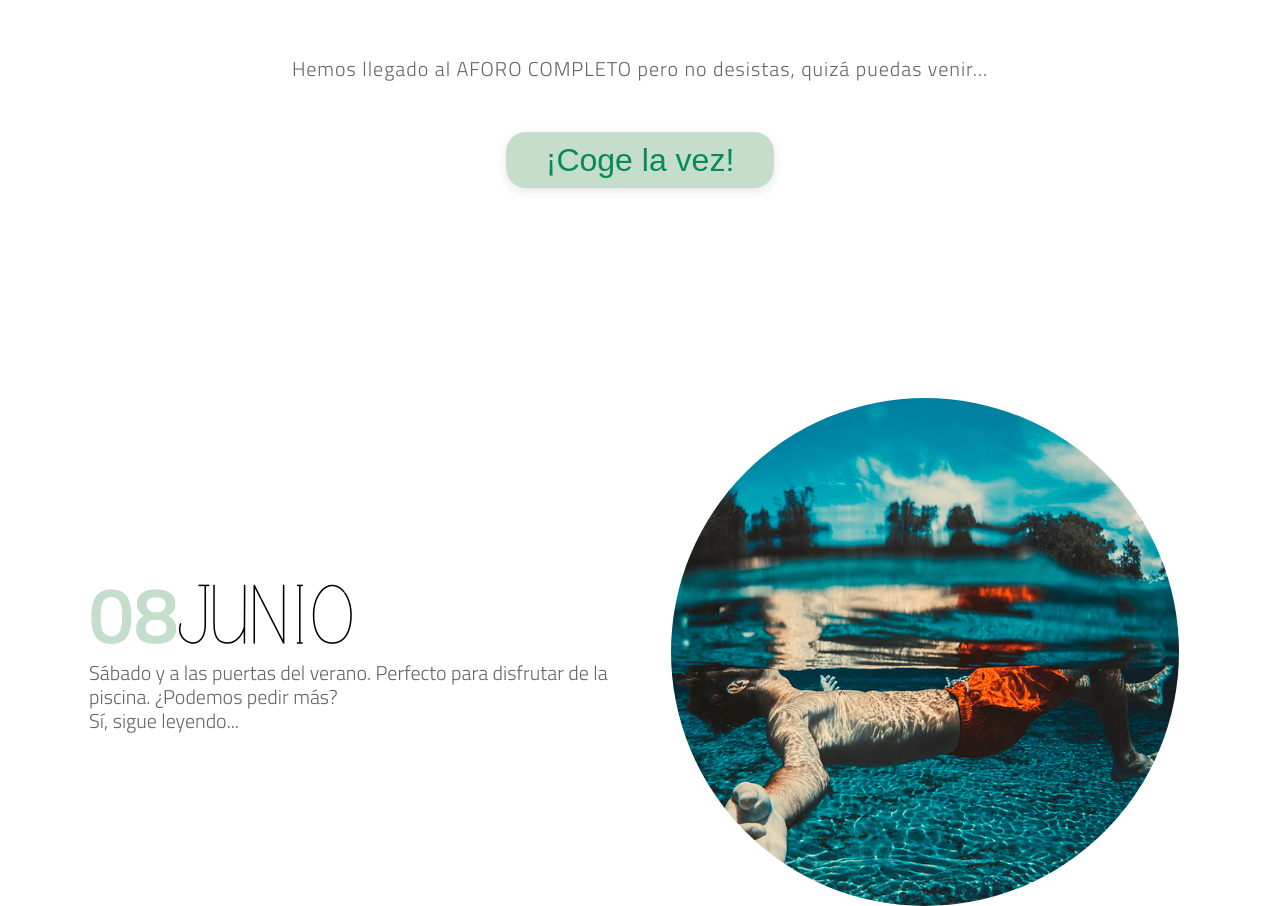
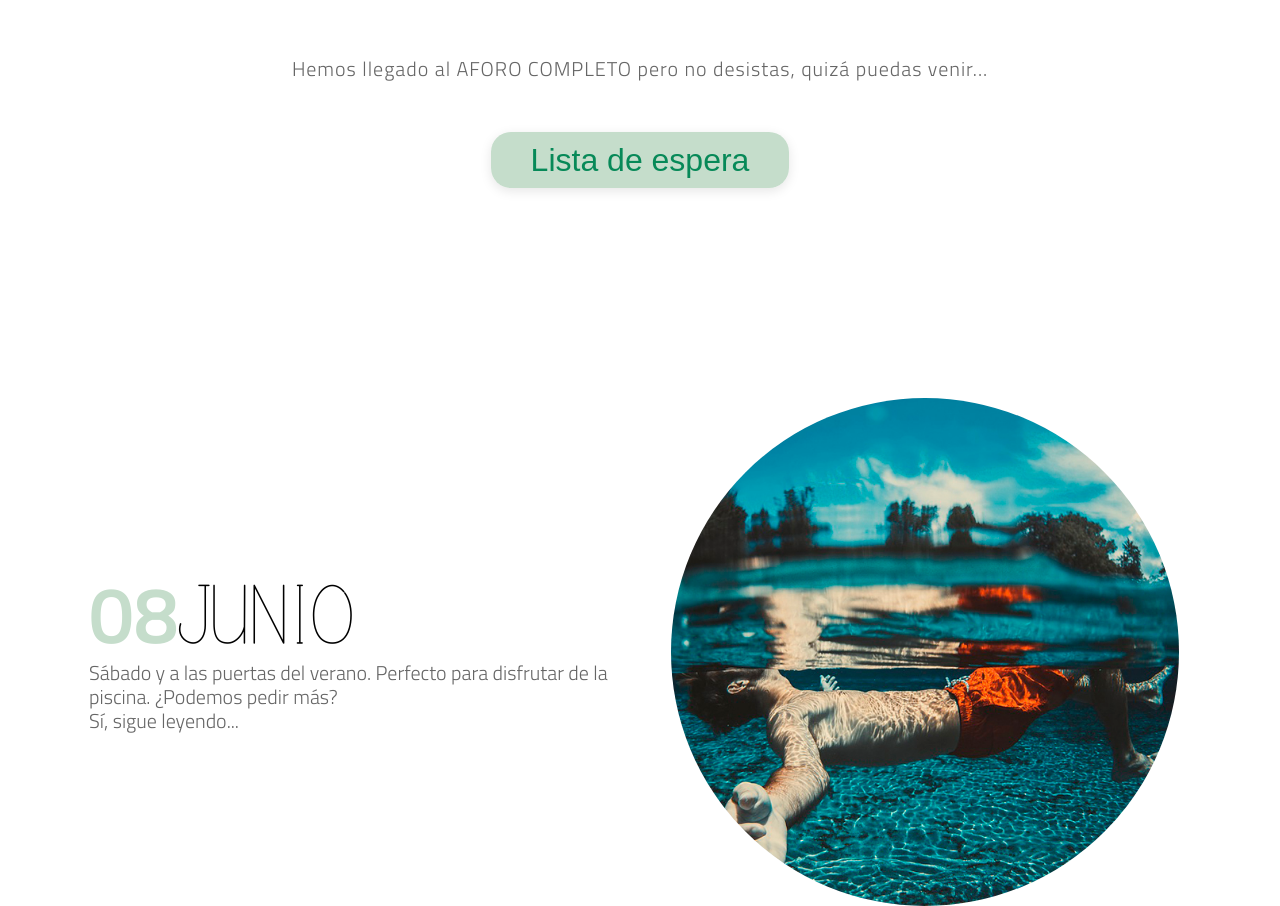
Before and after one commit to Nurjavier/Nurjavier.github.io, a website: page index.html in a window 1280 px wide. Shown: the part 2242-3148 px from the top of the page. Drawn offline with Linux system fonts and the light colour scheme; a web font is replaced by a local one.

Commit message:
Update index.html

```diff
--- a/index.html
+++ b/index.html
@@ -80,7 +80,7 @@
         <h3 style="padding-top:50px"><a href="img/CARTEL.jpg" target=”_blank”>Descarga el cartel completo.</a></h3>
         <h3 style="padding-top:50px">Hemos llegado al AFORO COMPLETO pero no desistas, quizá puedas venir...</h3>
 
-        <div class="p-5"> <a class="boton" href="https://elcigarral.typeform.com/to/P1IdhS" style="font-size:32px">¡Coge la vez!</a>  </div>
+        <div class="p-5"> <a class="boton" href="https://elcigarral.typeform.com/to/P1IdhS" style="font-size:32px">Lista de espera</a>  </div>
 
 </section>
 
@@ -256,7 +256,7 @@
                  <p>&nbsp;</p>
                  <p>&nbsp;</p>
             </div>
-            <a class="boton" href="https://elcigarral.typeform.com/to/P1IdhS" style="font-size:32px">¡Coge la vez!</a>
+            <a class="boton" href="https://elcigarral.typeform.com/to/P1IdhS" style="font-size:32px">Lista de espera</a>
        </section>
 
 
```
